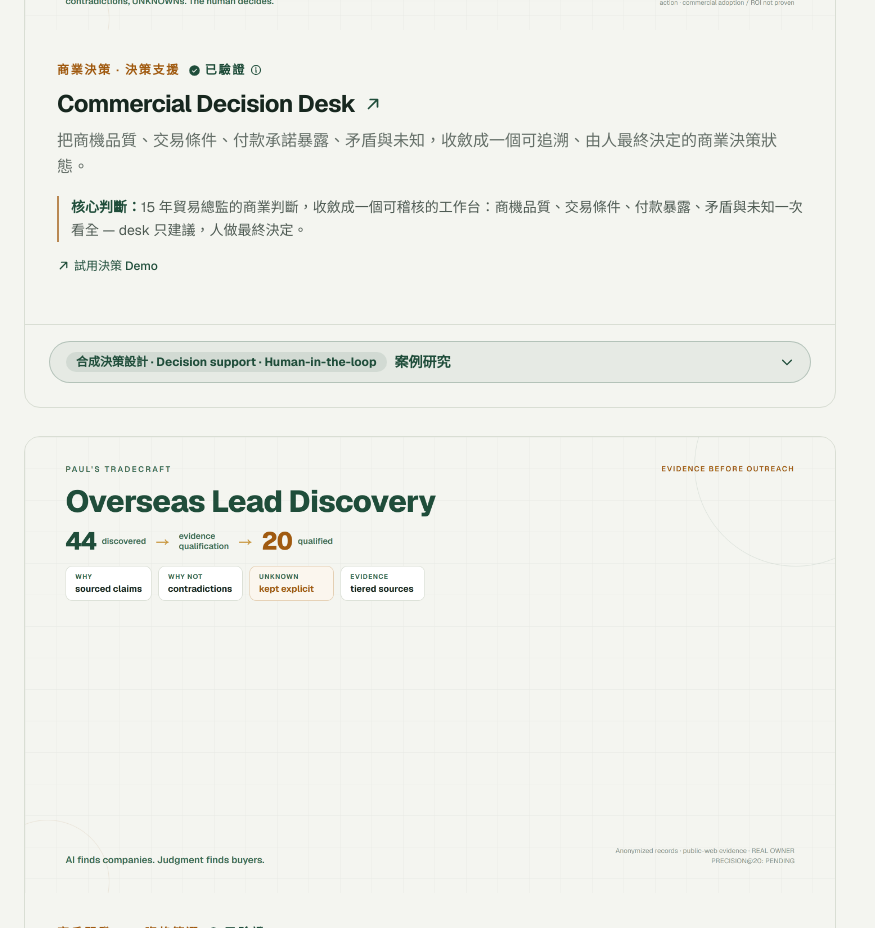
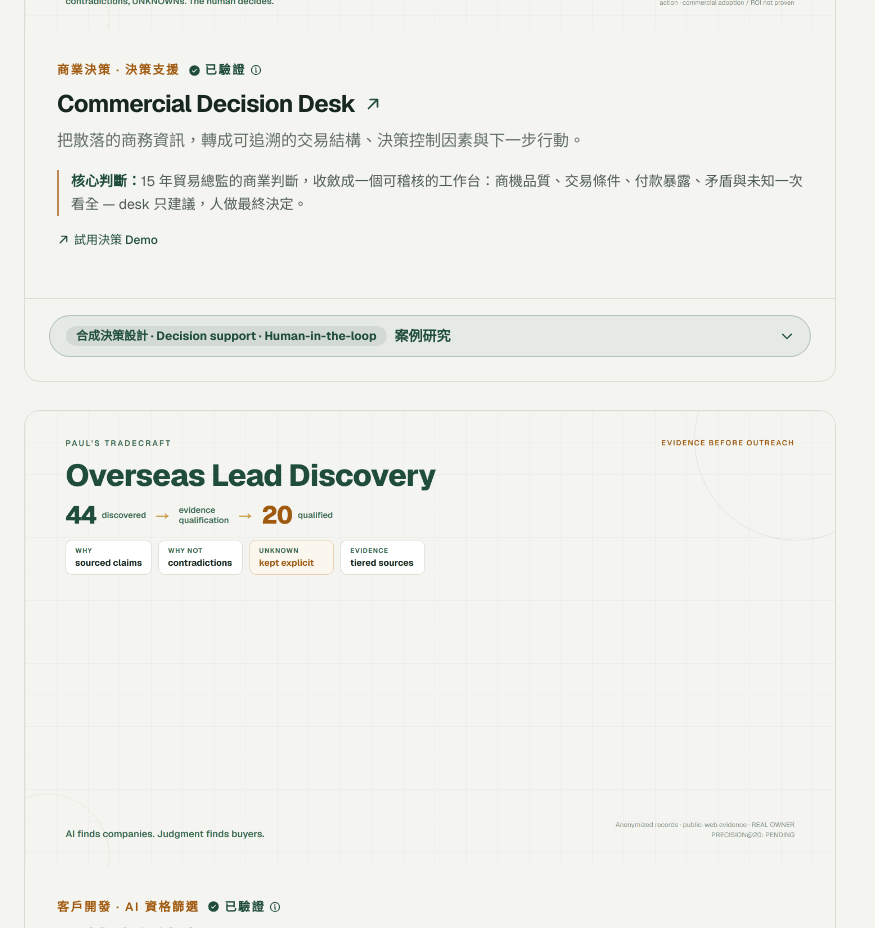
Before and after one commit to apchen1978/pauls-tradecraft, a React (Vite) app: page / in a window 1280 px wide. Shown: the part 3300-4228 px from the top of the page, without its empty margins (0-875 px from the left). Built offline with nearby package versions, Linux system fonts and the light colour scheme.

Commit message:
feat(cdd): new cover showing Executive Deal Snapshot (synthetic Dubai deal); condense story to problem->system->outcome

```diff
--- a/src/data/works.js
+++ b/src/data/works.js
@@ -638,13 +638,13 @@ export const works = [
     linkLabel: { zh: "試用決策 Demo", en: "Try Decision Demo" },
     zh: {
       title: "Commercial Decision Desk",
-      desc: "把商機品質、交易條件、付款承諾暴露、矛盾與未知，收斂成一個可追溯、由人最終決定的商業決策狀態。",
+      desc: "把散落的商務資訊，轉成可追溯的交易結構、決策控制因素與下一步行動。",
       tag: "商業決策 · 決策支援",
       caseSummary: "15 年貿易總監的商業判斷，收斂成一個可稽核的工作台：商機品質、交易條件、付款暴露、矛盾與未知一次看全 — desk 只建議，人做最終決定。",
     },
     en: {
       title: "Commercial Decision Desk",
-      desc: "Turns opportunity quality, commercial terms, payment commitment exposure, contradictions, and UNKNOWNs into one auditable commercial state for human decision.",
+      desc: "Turns scattered commercial information into a traceable deal structure, decision control factors, and next actions.",
       tag: "Commercial decision · Decision support",
       caseSummary: "Fifteen years of trade-director judgment, distilled into one auditable workbench: opportunity quality, commercial terms, payment exposure, contradictions, and unknowns at a glance — the desk recommends, the human decides.",
     },
```
Also changed, not shown: public/images/cover-commercial-decision-desk.png, visual-check/cdd-live-ui.png.
